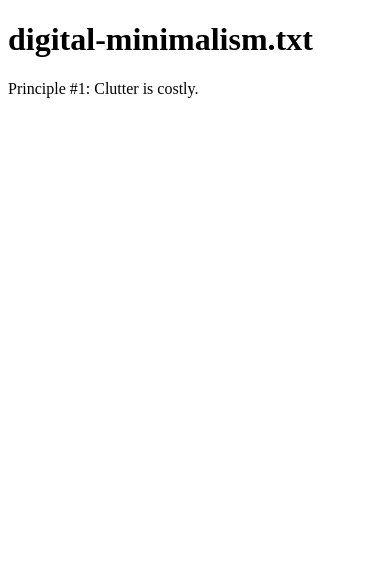
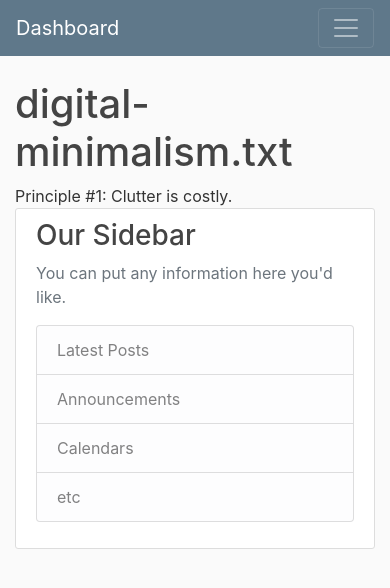
Before and after one commit to Nandu-Chandran/myapp, a Django app: page /readfile/ in a window 390 px wide. Shown: the top 588 px of the page. Run offline with Django 4.2, Linux system fonts and the light colour scheme; some libraries are stand-ins or nearby versions.

Commit message:
add dashboard

```diff
--- /dev/null
+++ b/myapp/readfile/static/readfile/main.css
@@ -0,0 +1,84 @@
+body {
+    background: #fafafa;
+    color: #333333;
+    margin-top: 5rem;
+  }
+
+  h1, h2, h3, h4, h5, h6 {
+    color: #444444;
+  }
+
+  ul {
+    margin: 0;
+  }
+
+  .bg-steel {
+    background-color: #5f788a;
+  }
+
+  .site-header .navbar-nav .nav-link {
+    color: #cbd5db;
+  }
+
+  .site-header .navbar-nav .nav-link:hover {
+    color: #ffffff;
+  }
+
+  .site-header .navbar-nav .nav-link.active {
+    font-weight: 500;
+  }
+
+  .content-section {
+    background: #ffffff;
+    padding: 10px 20px;
+    border: 1px solid #dddddd;
+    border-radius: 3px;
+    margin-bottom: 20px;
+  }
+
+  .article-title {
+    color: #444444;
+  }
+
+  a.article-title:hover {
+    color: #428bca;
+    text-decoration: none;
+  }
+
+  .article-content {
+    white-space: pre-line;
+  }
+
+  .article-img {
+    height: 65px;
+    width: 65px;
+    margin-right: 16px;
+  }
+
+  .article-metadata {
+    padding-bottom: 1px;
+    margin-bottom: 4px;
+    border-bottom: 1px solid #e3e3e3
+  }
+
+  .article-metadata a:hover {
+    color: #333;
+    text-decoration: none;
+  }
+
+  .article-svg {
+    width: 25px;
+    height: 25px;
+    vertical-align: middle;
+  }
+
+  .account-img {
+    height: 125px;
+    width: 125px;
+    margin-right: 20px;
+    margin-bottom: 16px;
+  }
+
+  .account-heading {
+    font-size: 2.5rem;
+  }
--- a/myapp/readfile/templates/readfile/base.html
+++ b/myapp/readfile/templates/readfile/base.html
@@ -1,9 +1,17 @@
+{% load static %}
 <!DOCTYPE html>
 <html lang="en">
 <head>
-    <meta charset="UTF-8">
-    <meta http-equiv="X-UA-Compatible" content="IE=edge">
-    <meta name="viewport" content="width=device-width, initial-scale=1.0">
+
+    <!-- Required meta tags -->
+    <meta charset="utf-8">
+    <meta name="viewport" content="width=device-width, initial-scale=1, shrink-to-fit=no">
+
+    <!-- Bootstrap CSS -->
+    <link rel="stylesheet" href="https://cdn.jsdelivr.net/npm/bootstrap@4.0.0/dist/css/bootstrap.min.css" integrity="sha384-Gn5384xqQ1aoWXA+058RXPxPg6fy4IWvTNh0E263XmFcJlSAwiGgFAW/dAiS6JXm" crossorigin="anonymous">
+
+    <link rel="stylesheet" type="text/css" href="{% static 'readfile/main.css' %}">
+
     {% if title %}
         <title>NoteWiki-{{ title }}</title>
     {% else %}
@@ -12,6 +20,56 @@
 
 </head>
 <body>
-    {% block content %}{% endblock %}
+
+    <header class="site-header">
+        <nav class="navbar navbar-expand-md navbar-dark bg-steel fixed-top">
+          <div class="container">
+            <a class="navbar-brand mr-4" href="/">Dashboard</a>
+            <button class="navbar-toggler" type="button" data-toggle="collapse" data-target="#navbarToggle" aria-controls="navbarToggle" aria-expanded="false" aria-label="Toggle navigation">
+            <span class="navbar-toggler-icon"></span>
+            </button>
+            <div class="collapse navbar-collapse" id="navbarToggle">
+              <div class="navbar-nav mr-auto">
+                <a class="nav-item nav-link" href="/">Home</a>
+                <a class="nav-item nav-link" href="/about">About</a>
+              </div>
+              <!-- Navbar Right Side -->
+              <div class="navbar-nav">
+                <a class="nav-item nav-link" href="#">Login</a>
+                <a class="nav-item nav-link" href="#">Register</a>
+              </div>
+            </div>
+          </div>
+        </nav>
+    </header>
+
+    <main role="main" class="container">
+        <div class="row">
+          <div class="col-md-8">
+            {% block content %}{% endblock %}
+          </div>
+          <div class="col-md-4">
+            <div class="content-section">
+              <h3>Our Sidebar</h3>
+              <p class='text-muted'>You can put any information here you'd like.
+                <ul class="list-group">
+                  <li class="list-group-item list-group-item-light">Latest Posts</li>
+                  <li class="list-group-item list-group-item-light">Announcements</li>
+                  <li class="list-group-item list-group-item-light">Calendars</li>
+                  <li class="list-group-item list-group-item-light">etc</li>
+                </ul>
+              </p>
+            </div>
+          </div>
+        </div>
+    </main>
+
+
+    <!-- Optional JavaScript -->
+    <!-- jQuery first, then Popper.js, then Bootstrap JS -->
+    <script src="https://code.jquery.com/jquery-3.2.1.slim.min.js" integrity="sha384-KJ3o2DKtIkvYIK3UENzmM7KCkRr/rE9/Qpg6aAZGJwFDMVNA/GpGFF93hXpG5KkN" crossorigin="anonymous"></script>
+    <script src="https://cdn.jsdelivr.net/npm/popper.js@1.12.9/dist/umd/popper.min.js" integrity="sha384-ApNbgh9B+Y1QKtv3Rn7W3mgPxhU9K/ScQsAP7hUibX39j7fakFPskvXusvfa0b4Q" crossorigin="anonymous"></script>
+    <script src="https://cdn.jsdelivr.net/npm/bootstrap@4.0.0/dist/js/bootstrap.min.js" integrity="sha384-JZR6Spejh4U02d8jOt6vLEHfe/JQGiRRSQQxSfFWpi1MquVdAyjUar5+76PVCmYl" crossorigin="anonymous"></script>
+
 </body>
 </html>
```
